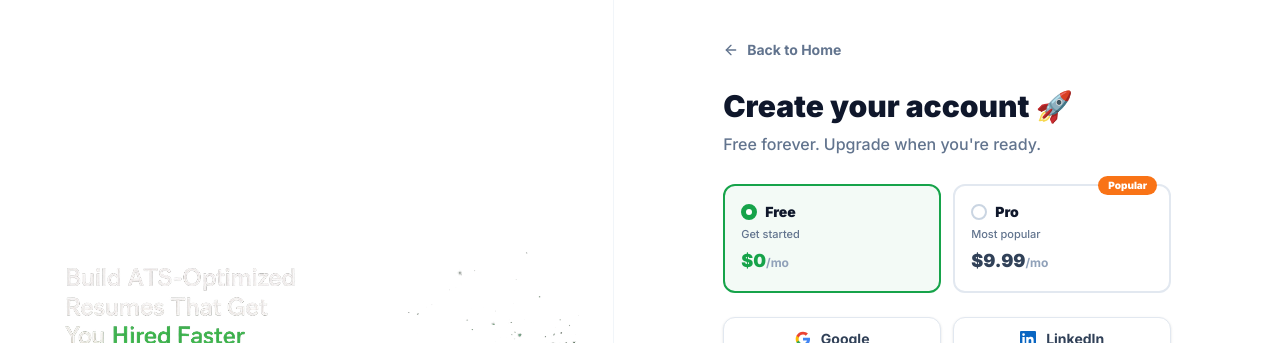
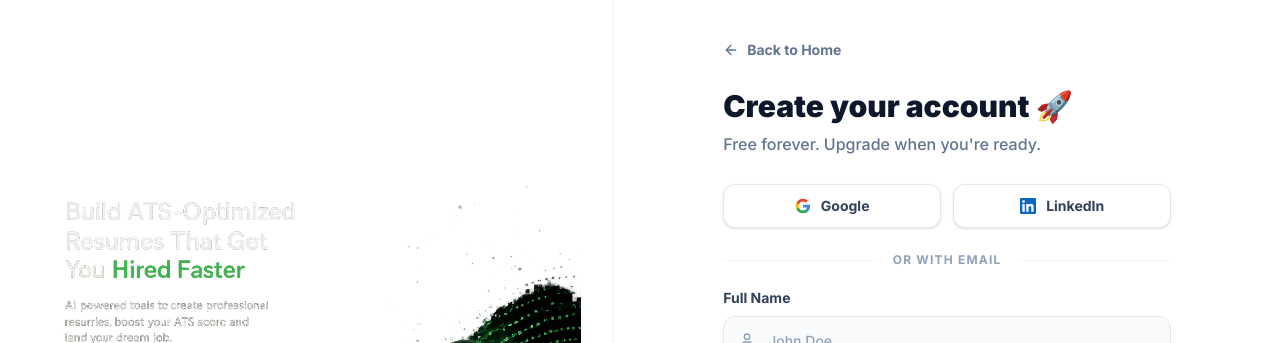
Before and after one commit to infosoltikz-ui/Soltikz, a Next.js app: page /register in a window 1280 px wide. Shown: the top 343 px of the page. Built offline with nearby package versions, Linux system fonts and the light colour scheme; no server answers.

Commit message:
feat: remove plan selection from register page

```diff
--- a/src/app/(auth)/register/page.tsx
+++ b/src/app/(auth)/register/page.tsx
@@ -7,15 +7,11 @@ import { Button } from '@/components/ui/Button'
 import { cn } from '@/utils/cn'
 import { useGoogleLogin } from '@react-oauth/google'
 
-const plans = [
-  { id: 'free', label: 'Free', desc: 'Get started', price: '$0' },
-  { id: 'pro', label: 'Pro', desc: 'Most popular', price: '$9.99', badge: true },
-]
 
 export default function RegisterPage() {
   const [showPassword, setShowPassword] = useState(false)
   const [showConfirm, setShowConfirm] = useState(false)
-  const [selectedPlan, setSelectedPlan] = useState('free')
+
   const [name, setName] = useState('')
   const [email, setEmail] = useState('')
   const [password, setPassword] = useState('')
@@ -83,40 +79,6 @@ export default function RegisterPage() {
             <p className="text-slate-500 font-medium">Free forever. Upgrade when you're ready.</p>
           </div>
 
-          {/* Plan Toggle */}
-          <div className="grid grid-cols-2 gap-3 mb-6">
-            {plans.map((plan) => (
-              <button
-                key={plan.id}
-                onClick={() => setSelectedPlan(plan.id)}
-                className={cn(
-                  "relative flex flex-col items-start p-4 rounded-xl border-2 transition-all text-left",
-                  selectedPlan === plan.id
-                    ? "border-primary bg-primary/5"
-                    : "border-slate-200 bg-white hover:border-primary/40"
-                )}
-              >
-                {plan.badge && (
-                  <div className="absolute -top-2.5 right-3 bg-accent text-white text-[10px] font-black px-2.5 py-0.5 rounded-full">
-                    Popular
-                  </div>
-                )}
-                <div className="flex items-center gap-2 mb-1">
-                  <div className={cn(
-                    "w-4 h-4 rounded-full border-2 flex items-center justify-center shrink-0",
-                    selectedPlan === plan.id ? "border-primary bg-primary" : "border-slate-300"
-                  )}>
-                    {selectedPlan === plan.id && <div className="w-1.5 h-1.5 rounded-full bg-white" />}
-                  </div>
-                  <span className="text-sm font-black text-slate-900">{plan.label}</span>
-                </div>
-                <div className="text-[11px] font-medium text-slate-500">{plan.desc}</div>
-                <div className={cn("text-lg font-black mt-1", selectedPlan === plan.id ? "text-primary" : "text-slate-700")}>
-                  {plan.price}<span className="text-xs font-bold text-slate-400">/mo</span>
-                </div>
-              </button>
-            ))}
-          </div>
 
           {/* Social Signup */}
           <div className="grid grid-cols-2 gap-3 mb-6">
```
